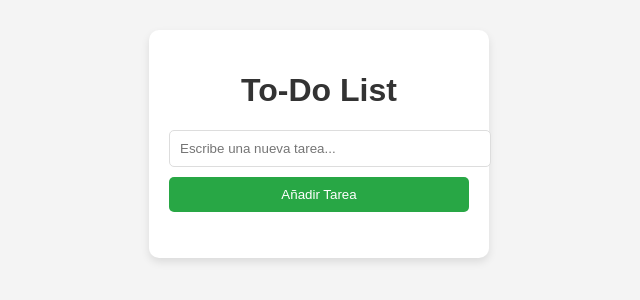
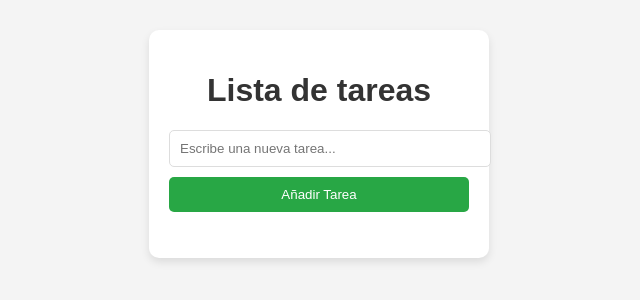
Before and after one commit to joelymorales/Primer-parcial, a website: page src/index.html in a window 1280 px wide. Shown: the part 256-556 px from the top of the page, without its empty margins (321-961 px from the left). Drawn offline with Linux system fonts and the light colour scheme.

Commit message:
Update pagina

```diff
--- a/src/index.html
+++ b/src/index.html
@@ -76,7 +76,7 @@
 <body>
 
     <div class="container">
-        <h1>To-Do List</h1>
+        <h1>Lista de tareas</h1>
         <input type="text" id="taskInput" placeholder="Escribe una nueva tarea...">
         <button onclick="addTask()">Añadir Tarea</button>
         <ul id="taskList"></ul>
```
